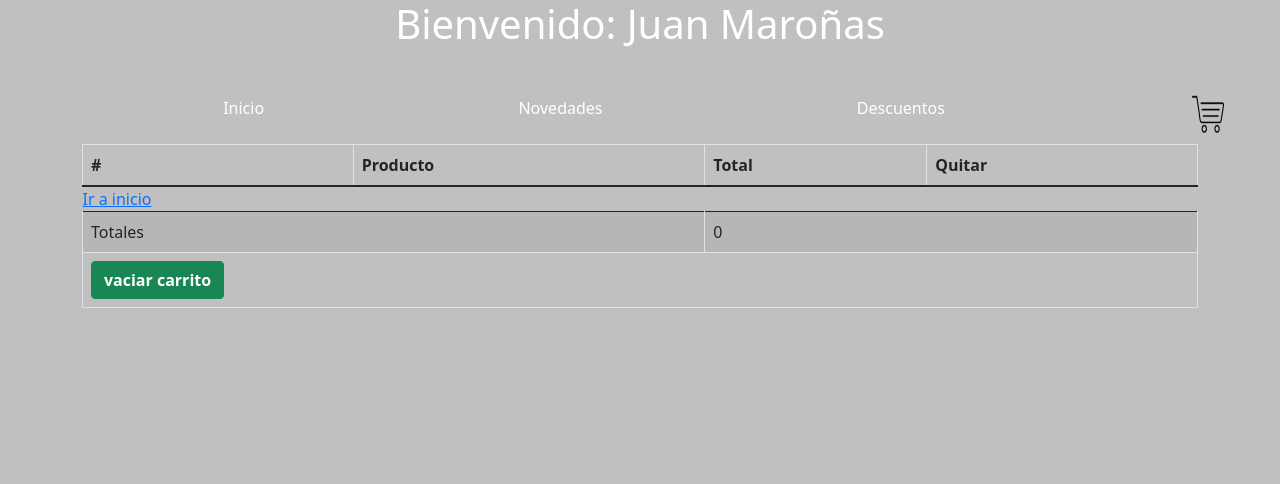
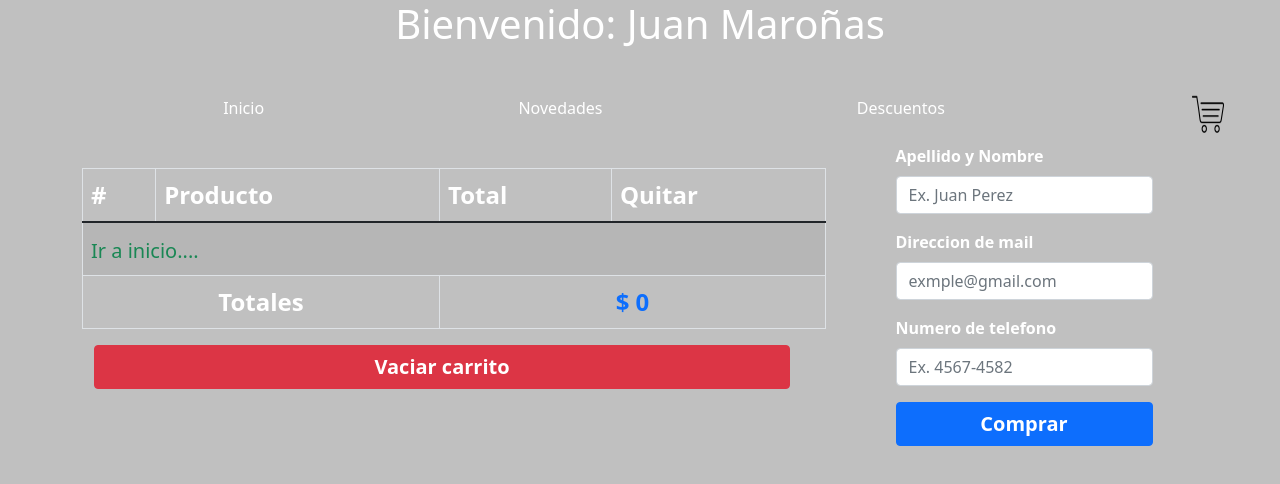
Before and after one commit to jmmaronas/React-19770, a React (Create React App) app: page /carrito in a window 1280 px wide. Shown: the top 484 px of the page. Built offline with nearby package versions, Linux system fonts and the light colour scheme; the HTML template or start-up script is replaced by a standard one.

Commit message:
Clase 12-13 Firebase

```diff
--- a/src/components/Cart/CartItemContainer.js
+++ b/src/components/Cart/CartItemContainer.js
@@ -1,9 +1,11 @@
-import CartItem from "./CartItem";
+import CartItem from './CartItem';
+import { db } from '../Firestore/firestore'
 //Bootstrap
-import { Button,Table } from "react-bootstrap";
-
-import { useContexto } from "../Context/CartContext";
+import { Button,Table, Form } from 'react-bootstrap';
+//
+import { useContexto } from '../Context/CartContext';
 import { Link } from 'react-router-dom';
+import { collection, addDoc, serverTimestamp } from 'firebase/firestore'
 
 function CartItemContainer(){
     const { cart, delToCart, clearCart } = useContexto();
@@ -11,13 +13,32 @@ function CartItemContainer(){
     function quitar(id) {
         delToCart(id)
     }
+    function confirmarCompra(e){
+        e.preventDefault();
+        const ventasCollections = collection(db, "ventas");
+        addDoc(ventasCollections,{
+            buyer: {
+                nombre : document.getElementById("formNombre").value,
+                mail : document.getElementById("formBasicEmail").value,
+                tel : document.getElementById("formTel").value
+            },
+            items : cart,
+            date : serverTimestamp(),
+            total : cart.map( product => total+=product.cantidad*product.price)[0]
+        })
+        .then((result)=>alert("Gracias por su compra, numero de operación  "+ result.id ));
+        clearCart();
+        document.getElementById("form").reset();
+    }
+
 
     let total=0;
-    cart.map(e=>{return total+=(e.precio*e.cantidad)})
+    cart.map(e=>{return total+=(e.price*e.cantidad)})
     return(
         <div className="tableContainer container">
+            <div className="conainer  d-flex flex-column me-4 mt-4 col-8 fs-4">
                 <Table striped bordered hover>
-            <thead>
+                    <thead className='text-white'>
                         <tr>
                             <th>#</th>
                             <th>Producto</th>
@@ -26,17 +47,35 @@ function CartItemContainer(){
                         </tr>
                     </thead>
                     <tbody>
-                {cart.length>0 ? cart.map(e =><CartItem key= {e.id} itemCarrito={e} quitar={quitar}/>) : <Link to="/">Ir a inicio</Link>  }
-                <tr>
-                    <td colSpan={2}>Totales</td>
-                    <td colSpan={2}>{total}</td>
-                </tr>
-                <tr>
-                    <td colSpan={4}><Button variant="success" onClick={clearCart}>vaciar carrito</Button> </td>
+                        {cart.length>0 ? cart.map((e,i) =><CartItem key= {i} itemCarrito={e} quitar={quitar} />) :<tr><td colSpan={4}> <Link className='navbar-brand text-success ' to="/">Ir a inicio....</Link> </td></tr> }
+                        <tr className='text-center'>
+                            <td colSpan={2} className='text-white fw-bold'>Totales</td>
+                            <td colSpan={2} className='text-primary fw-bolder'>$ {total}</td>
                         </tr>
                     </tbody>
+                </Table>
+                <div className="container row">
+                        <Button variant="danger" className='fs-5' onClick={clearCart}>Vaciar carrito</Button>
+                </div>
+            </div>
+            <Form id="form" action="#" onSubmit={confirmarCompra} className='d-flex flex-column m-auto text-white fw-bold'>
+                <Form.Group className="mb-3" controlId="formNombre">
+                    <Form.Label>Apellido y Nombre</Form.Label>
+                    <Form.Control type="text" placeholder="Ex. Juan Perez" />
+                </Form.Group>
 
-            </Table>
+                <Form.Group className="mb-3" controlId="formBasicEmail">
+                    <Form.Label>Direccion de mail</Form.Label>
+                    <Form.Control type="email" placeholder="exmple@gmail.com" />
+                </Form.Group>
+
+                <Form.Group className="mb-3" controlId="formTel">
+                    <Form.Label>Numero de telefono</Form.Label>
+                    <Form.Control type="tel" placeholder="Ex. 4567-4582" />
+                </Form.Group>
+
+                <Button variant="primary" className='fs-5' type="submit">Comprar</Button>
+            </Form>
         </div>
    )
 }
```
Lines whose indentation alone changed are shown as unchanged.
